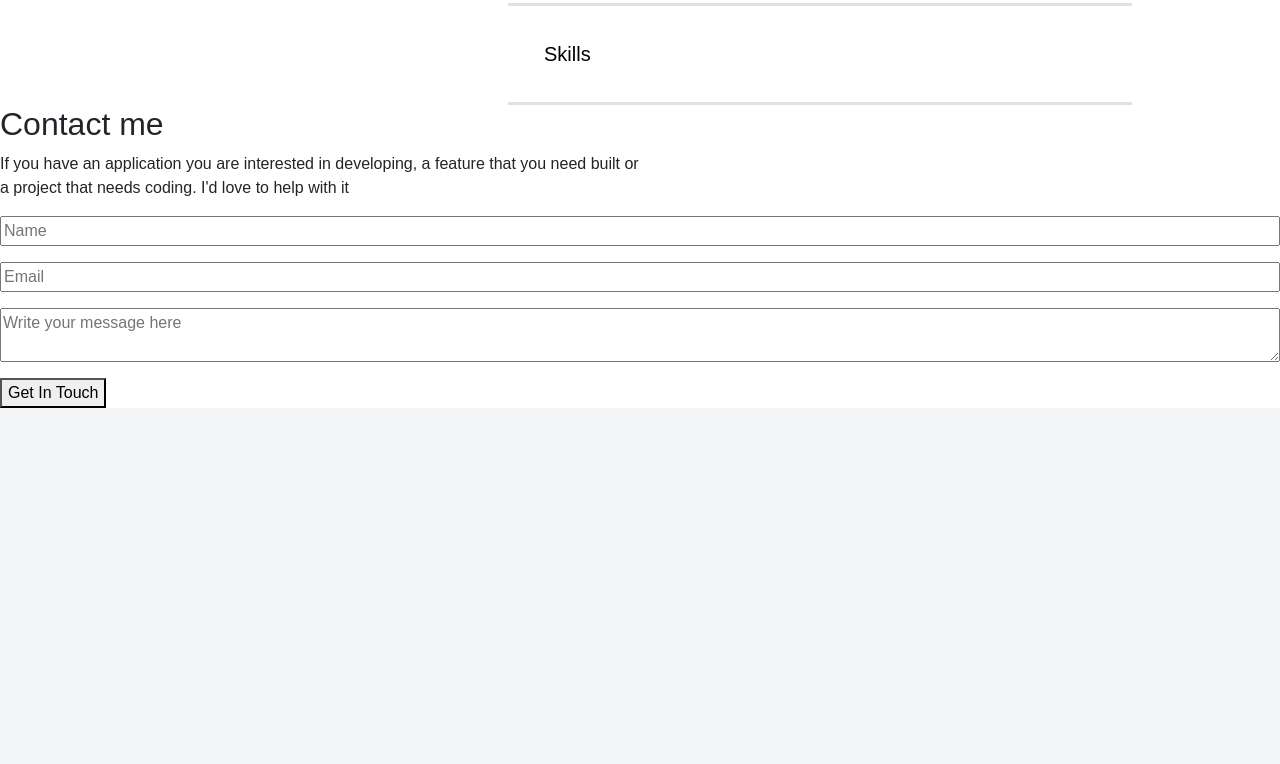
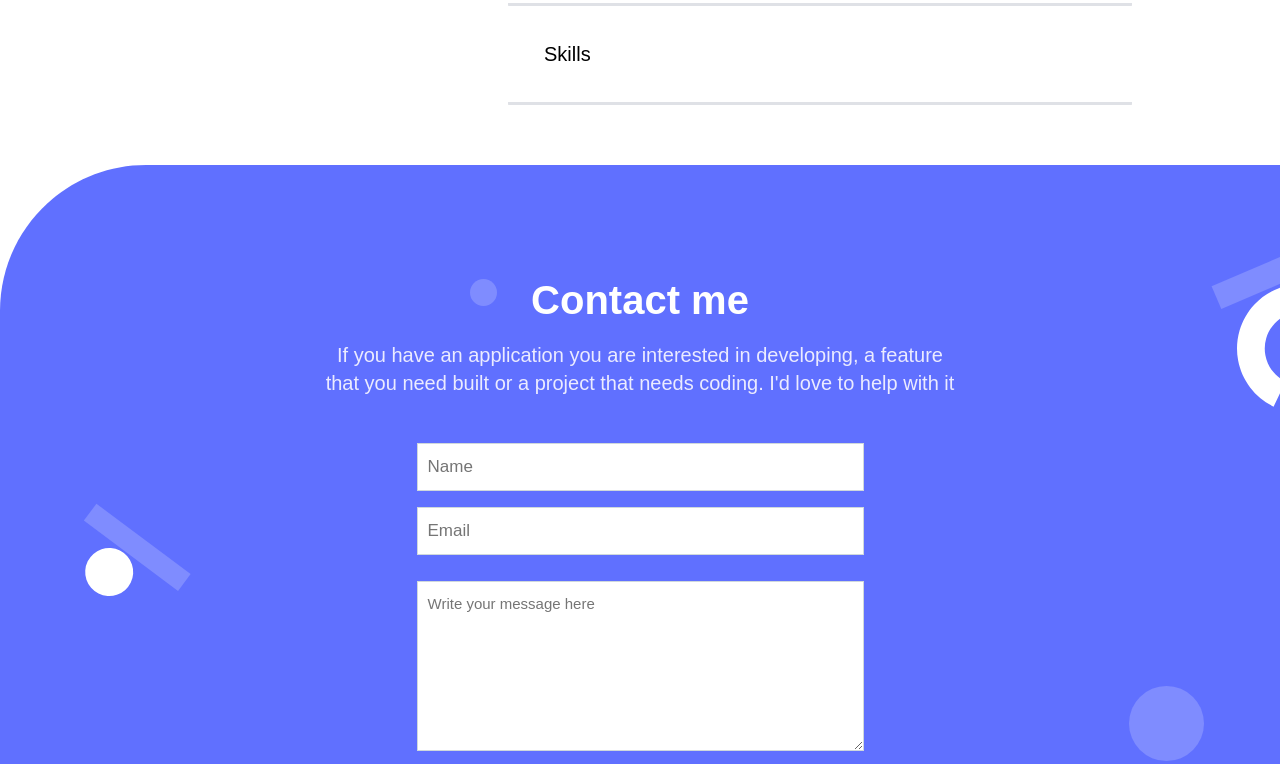
Before and after one commit to samuelmoiwa/Portfolio-bootstrap, a website: page index.html in a window 1280 px wide. Shown: the part 3104-3868 px from the top of the page. Before the commit the page ends 3512 px from the top, so only its background shows below. Drawn offline with nearby package versions, Linux system fonts and the light colour scheme.

Commit message:
add form style to style.css

```diff
--- a/style.css
+++ b/style.css
@@ -255,3 +255,90 @@ body {
 }
 
 /* ================================================= */
+.contact-me-main-container{
+  margin-top: 60px;
+}
+.contact-me-section {
+  display: flex;
+  flex-direction: column;
+  justify-content: center;
+  align-items: center;
+  width: 100%;
+  height: 779px;
+  background-image: url(images/background/footer-background.svg);
+}
+
+.contact-me-p {
+  align-items: center;
+  text-align: center;
+  color: #ebebff;
+  font-weight: 400;
+  font-size: 20px;
+  line-height: 28px;
+  margin-top: 15px;
+}
+
+.contact-me-header {
+  font-weight: 700;
+  font-size: 40px;
+  line-height: 52px;
+  align-items: center;
+  text-align: center;
+  color: #fff;
+  margin-bottom: 0;
+  padding-bottom: 0;
+}
+
+.form-div {
+  margin-top: 30px;
+}
+
+.form-input-name,
+  .form-input-email {
+    background: #fff;
+    border: 1px solid #cfd8dc;
+    border-radius: 0;
+    width: 447px;
+    height: 48px;
+    font-weight: 400;
+    font-size: 17px;
+    line-height: 20px;
+    color: #172b4d;
+    align-items: center;
+    cursor: pointer;
+    padding: 10px;
+  }
+
+  .text-message {
+    font-weight: 400;
+    font-size: 15px;
+    line-height: 24px;
+    color: #b3bac5;
+    border: 1px solid #cfd8dc;
+    border-radius: 0;
+    width: 447px;
+    height: 170px;
+    margin-top: 10px;
+    padding: 10px;
+  }
+
+  .submit-btn-div {
+    display: flex;
+    flex-direction: row;
+    width: 100%;
+    justify-content: center;
+  }
+
+  .Get-In-Touch-btn {
+    width: 140px;
+    height: 48px;
+    font-weight: 500;
+    font-size: 17px;
+    color: #6070ff;
+    background: #fff;
+    border-radius: 8px;
+    border-style: none;
+    margin-top: 20px;
+    margin-left: 0;
+    cursor: pointer;
+  }
```
